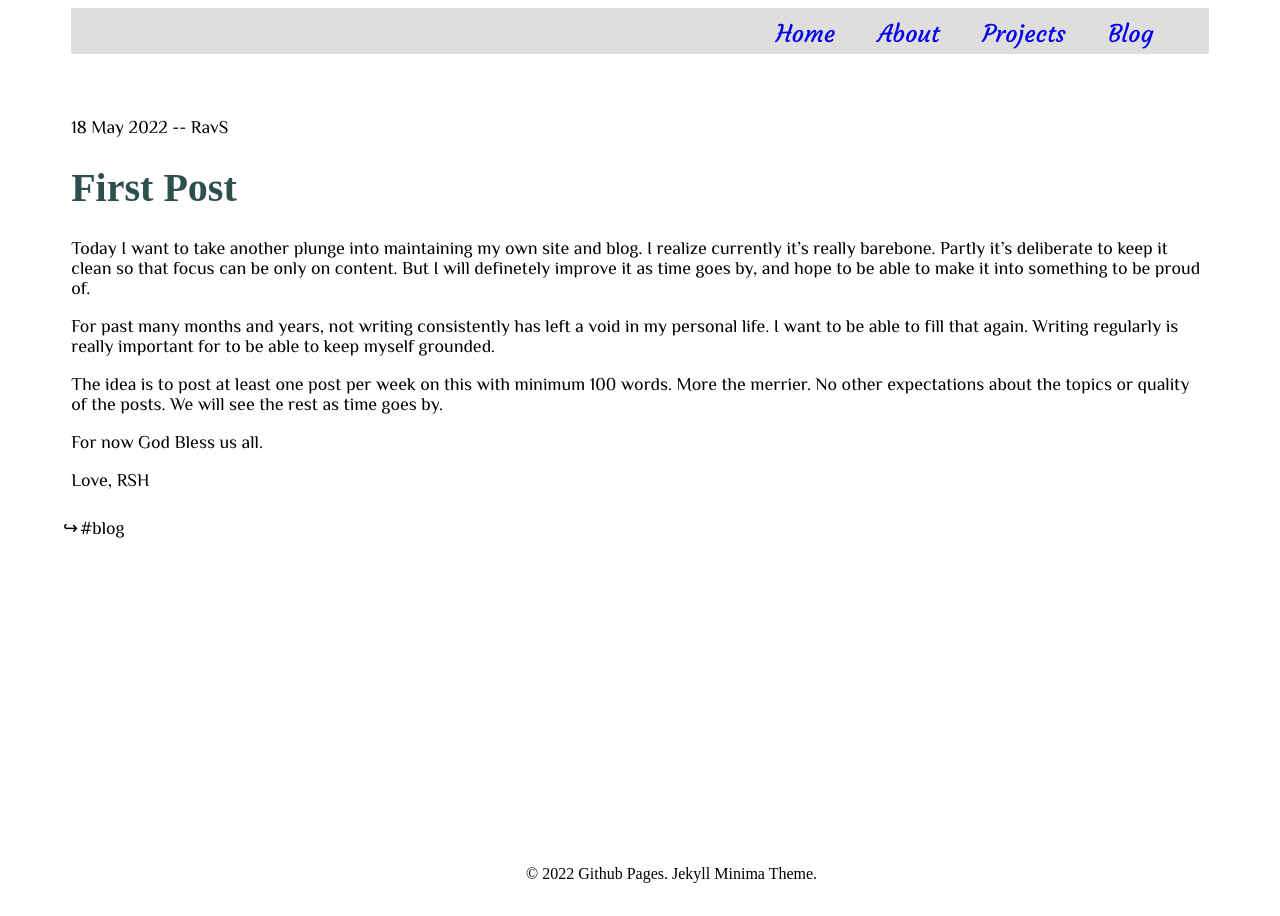
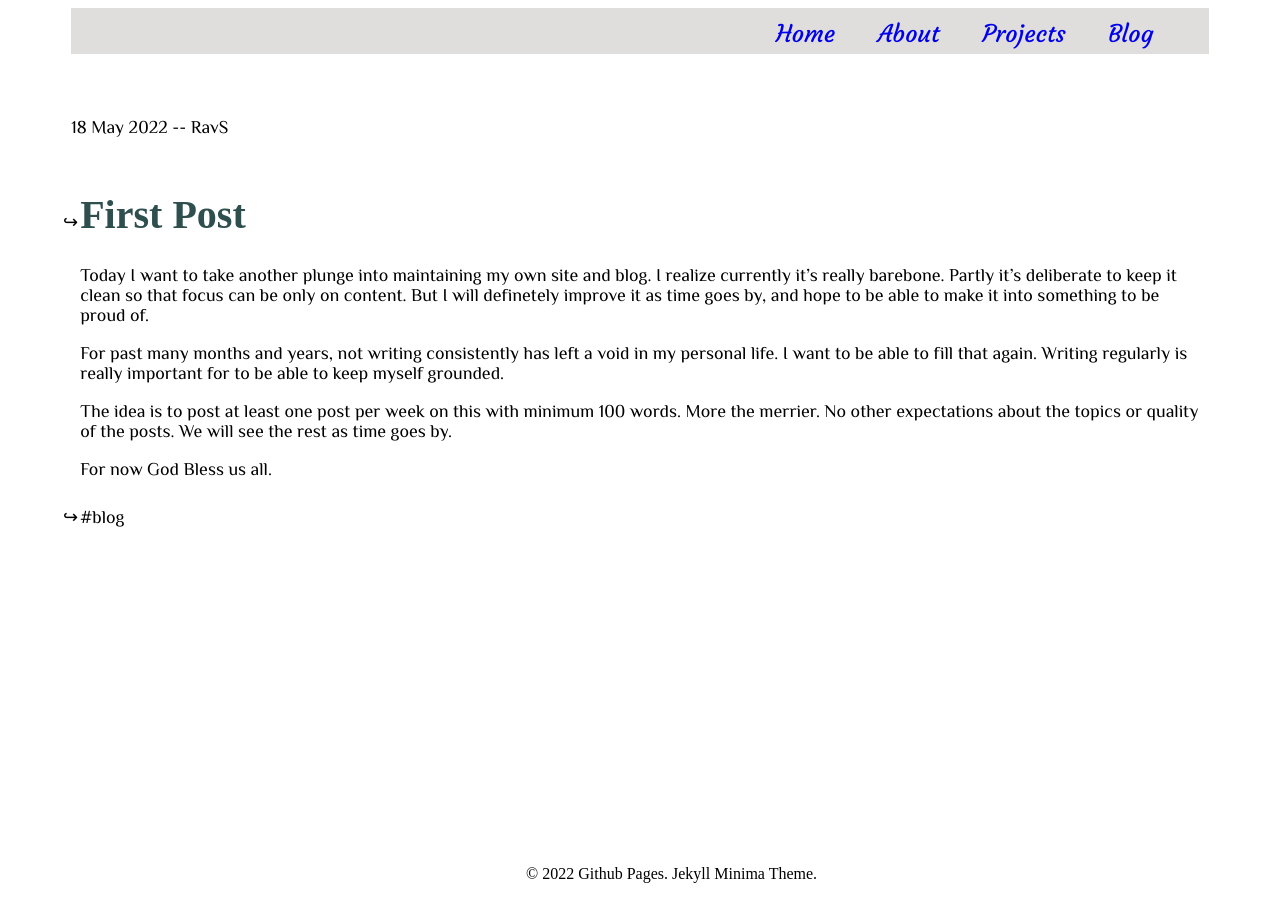
Before and after one commit to codeRSH/codeRSH.github.io, a Jekyll site: the page built from _posts/2022-05-18-First Post.md, in a window 1280 px wide. Built offline with Jekyll 4.4.1, drawn with Linux system fonts in a browser that asks for light colours; some web fonts are replaced.

Commit message:
2023-06-26

```diff
--- a/_posts/2022-05-18-First Post.md
+++ b/_posts/2022-05-18-First Post.md
@@ -8,17 +8,13 @@ author: RavS
 permalink: /blog/first
 ---
 
-# First Post
+- # First Post
 
-Today I want to take another plunge into maintaining my own site and blog. I realize currently it's really barebone. Partly it's deliberate to keep it clean so that focus can be only on content. But I will definetely improve it as time goes by, and hope to be able to make it into something to be proud of.
+  Today I want to take another plunge into maintaining my own site and blog. I realize currently it's really barebone. Partly it's deliberate to keep it clean so that focus can be only on content. But I will definetely improve it as time goes by, and hope to be able to make it into something to be proud of.
 
-For past many months and years, not writing consistently has left a void in my personal life. I want to be able to fill that again. Writing regularly is really important for to be able to keep myself grounded.
+  For past many months and years, not writing consistently has left a void in my personal life. I want to be able to fill that again. Writing regularly is really important for to be able to keep myself grounded.
 
-The idea is to post at least one post per week on this with minimum 100 words. More the merrier. No other expectations about the topics or quality of the posts. We will see the rest as time goes by.
+  The idea is to post at least one post per week on this with minimum 100 words. More the merrier. No other expectations about the topics or quality of the posts. We will see the rest as time goes by.
 
-For now God Bless us all.
-
-Love,
-RSH
-
+  For now God Bless us all.
 - #blog
```
Also changed, not shown: _posts/2023-06-25-New Look, New Style.md (+3 -5 lines).
